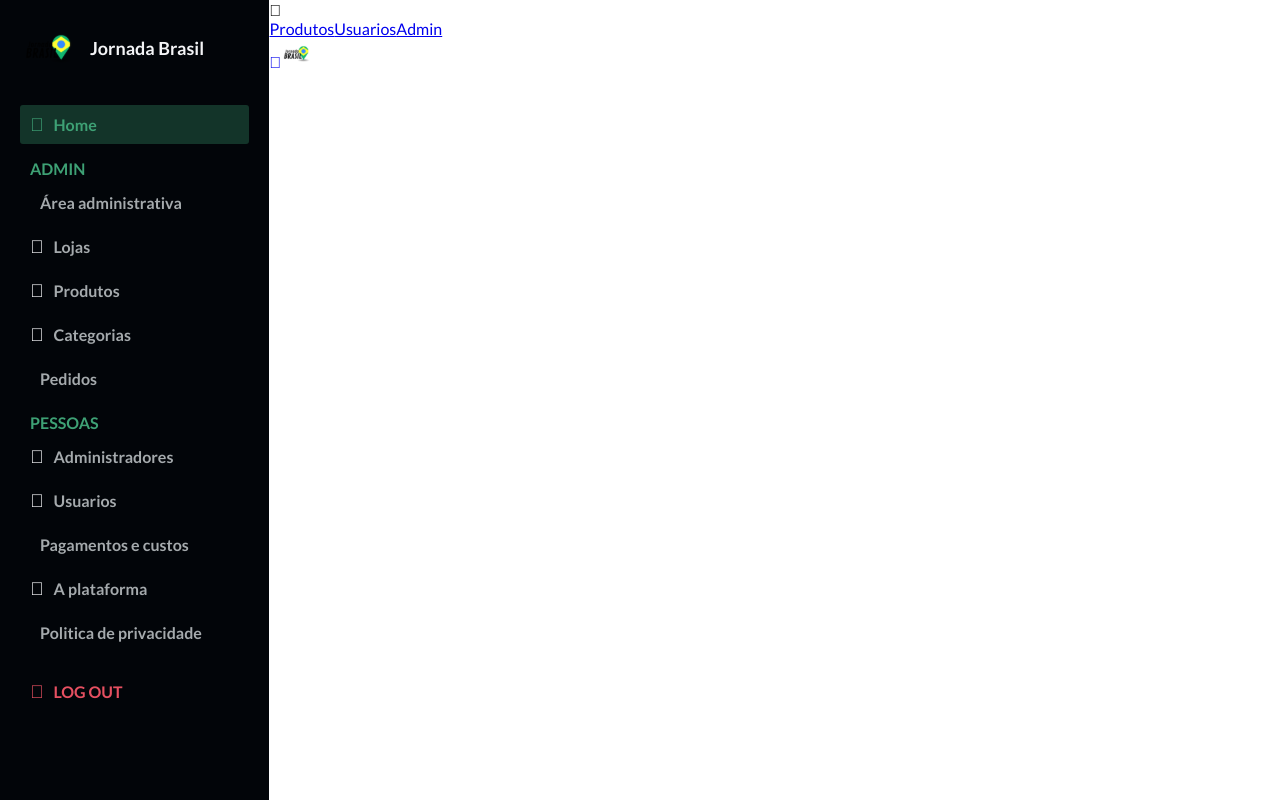
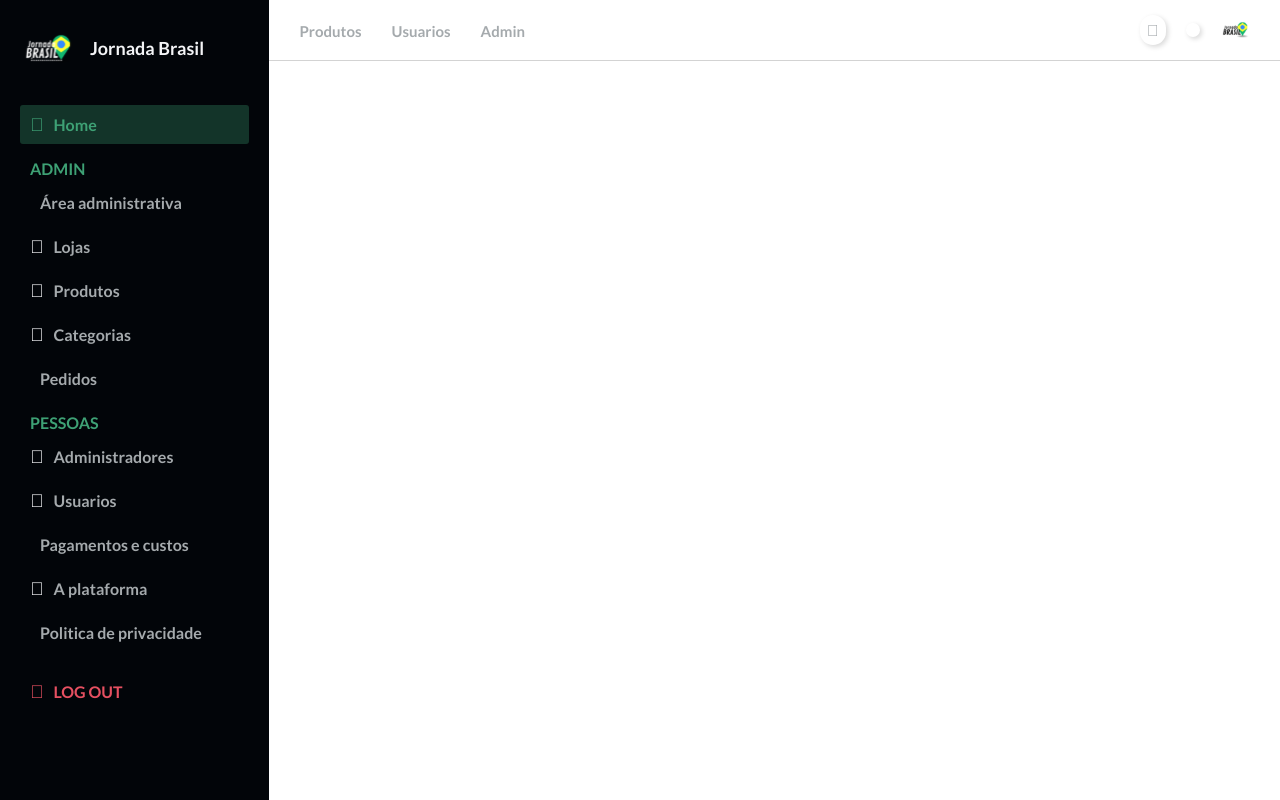
Before and after one commit to anderleyson/jornadaBrasil, a React (Create React App) app in the folder dashboardadmin/: page / in a window 1280 px wide. Built offline with nearby package versions, Linux system fonts and the light colour scheme.

Commit message:
Navbar code + Logos

```diff
--- a/dashboardadmin/src/components/navbar/Navbar.css
+++ b/dashboardadmin/src/components/navbar/Navbar.css
@@ -0,0 +1,65 @@
+.navbar{
+  background: #fff;
+  grid-area: nav;
+  height: 60px;
+  display: flex;
+  align-items: center;
+  justify-content: space-between;
+  padding: 0 30px 0 30px;
+  border-bottom: 1px solid lightgray;
+}
+
+.nav_icon {
+  display: none;
+}
+
+.nav_icon > i {
+  font-size: 26px;
+  color: #a5aaad;
+}
+
+.navbar__left > a {
+  margin-right: 30px;
+  text-decoration: none;
+  color: #a5aaad;
+  font-size: 15px;
+  font-weight: 700;
+}
+
+.navbar__left .active_link {
+  color: #265acc;
+  border-bottom: 3px solid #265acc;
+  padding-bottom: 12px;
+}
+
+.navbar__right {
+  display: flex;
+  justify-content: center;
+  align-items: center;
+}
+
+.navbar__right >a {
+  margin-left: 20px;
+  text-decoration: none;
+}
+
+.navbar__right > a > i {
+  color: #a5aaad;
+  font-size: 16px;
+  border-radius: 50px;
+  background: #fff;
+  box-shadow: 2px 2px 5px #d9d9d9, -2px -2px 5px #ffff;
+  padding: 7px;
+}
+
+@media only screen and (max-width: 978px){
+  .nav_icon {
+    display: inline;
+  }
+}
+
+@media only screen and (max-width: 480px){
+  .navbar__left{
+    display: none;
+  }
+}
--- a/dashboardadmin/src/components/sidebar/Sidebar.js
+++ b/dashboardadmin/src/components/sidebar/Sidebar.js
@@ -1,5 +1,5 @@
 import './Sidebar.css'
-import logo from '../../assets/logo.svg'
+import logo from '../../assets/logo_branca.svg'
 
 const Sidebar = ({ sidebarOpen, closeSidebar }) => {
   return (
```
Also changed, not shown: dashboardadmin/src/assets/logo_branca.svg (added).
